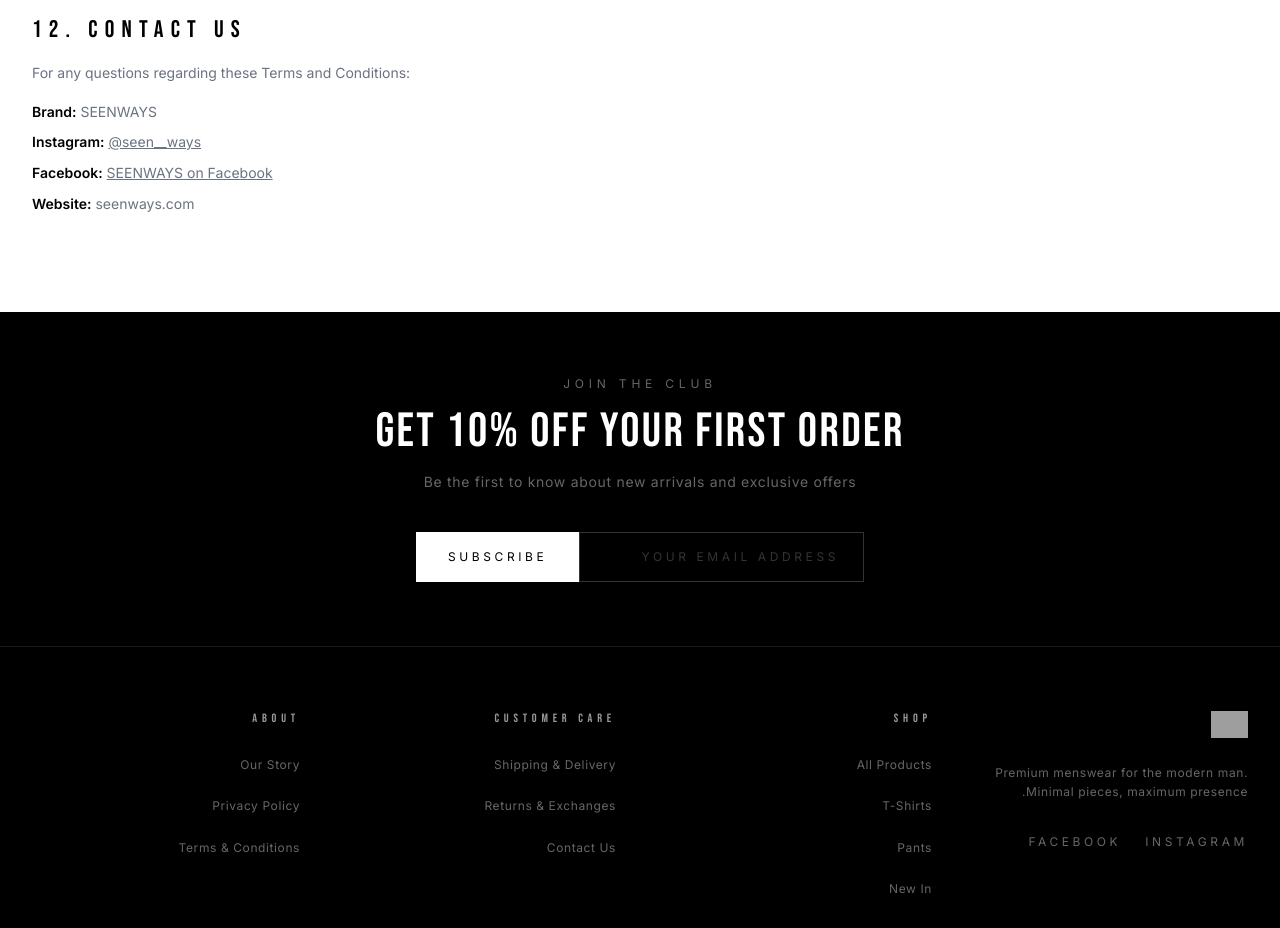
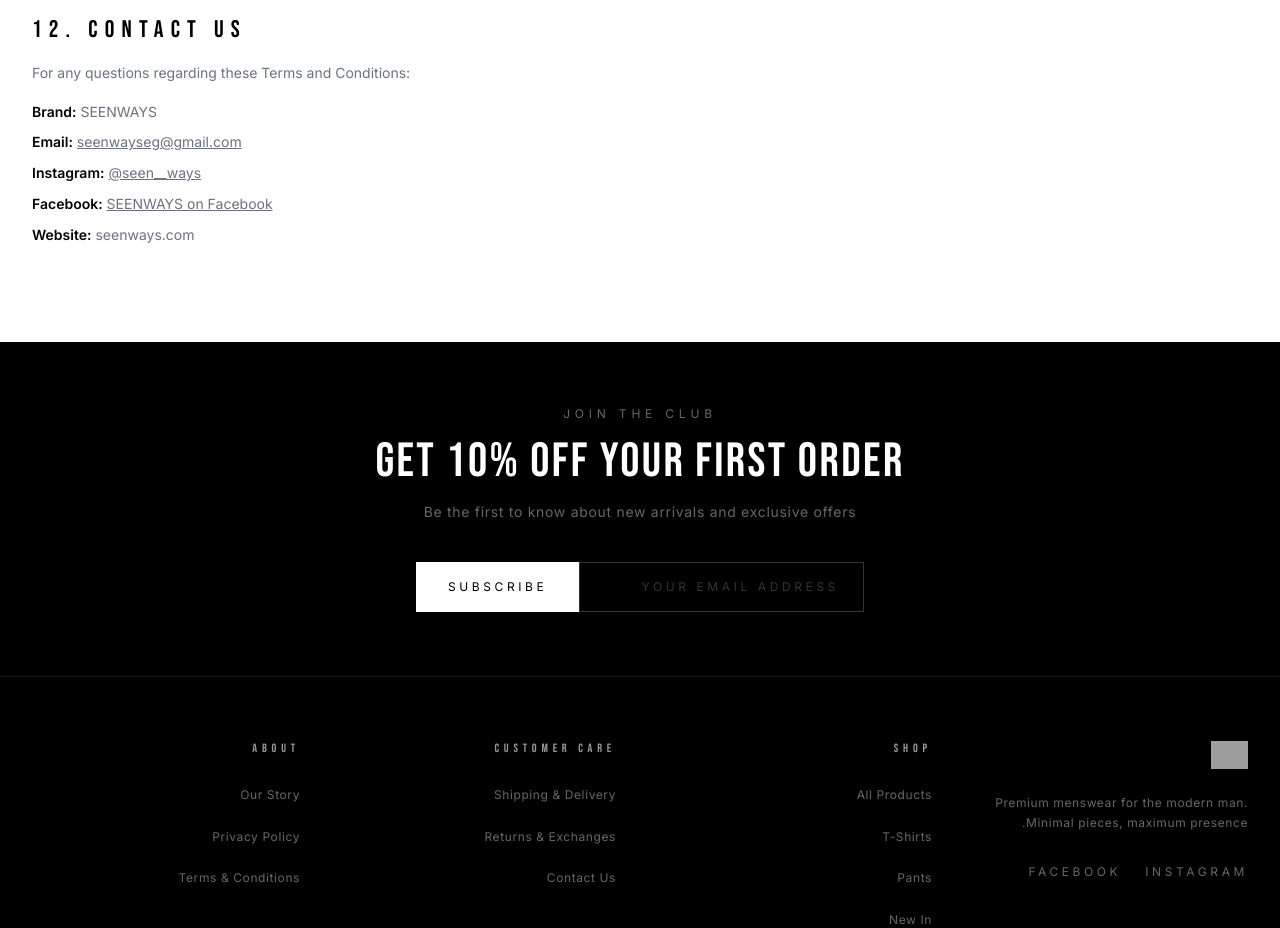
Before and after one commit to Ahmed-Elmmohamedy/seenways-frontend, a Next.js app: page /terms in a window 1280 px wide. Shown: the part 2740-3668 px from the top of the page. Built offline with nearby package versions, Linux system fonts and the light colour scheme; grey boxes are pictures that could not be loaded.

Commit message:
Update page.tsx

```diff
--- a/src/app/terms/page.tsx
+++ b/src/app/terms/page.tsx
@@ -171,6 +171,7 @@ export default function TermsPage() {
                 <p>For any questions regarding these Terms and Conditions:</p>
                 <div className="mt-4 space-y-2">
                   <p><strong className="text-black">Brand:</strong> SEENWAYS</p>
+                  <p><strong className="text-black">Email:</strong> <a href="mailto:seenwayseg@gmail.com" className="underline hover:text-black">seenwayseg@gmail.com</a></p>
                   <p><strong className="text-black">Instagram:</strong> <a href="https://www.instagram.com/seen__ways" className="underline hover:text-black">@seen__ways</a></p>
                   <p><strong className="text-black">Facebook:</strong> <a href="https://www.facebook.com/profile.php?id=100090374707078" className="underline hover:text-black">SEENWAYS on Facebook</a></p>
                   <p><strong className="text-black">Website:</strong> seenways.com</p>
```
